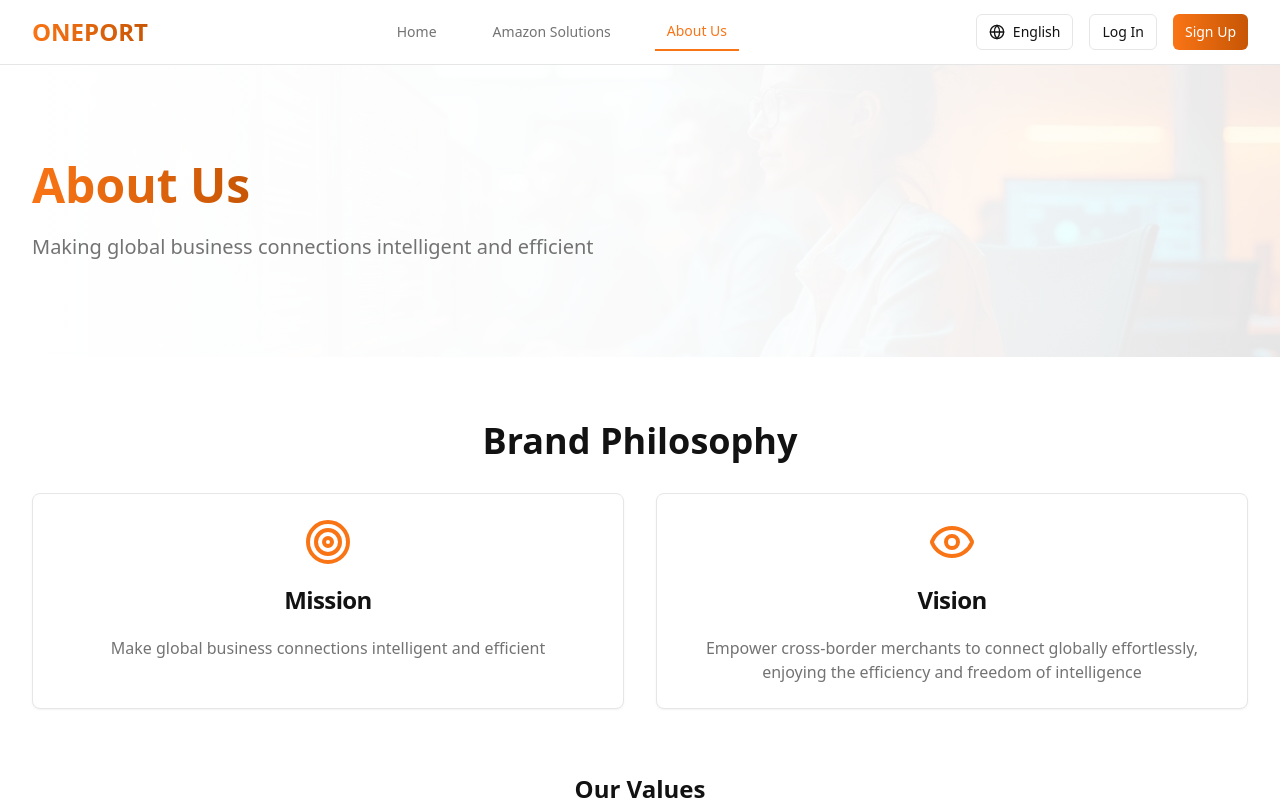
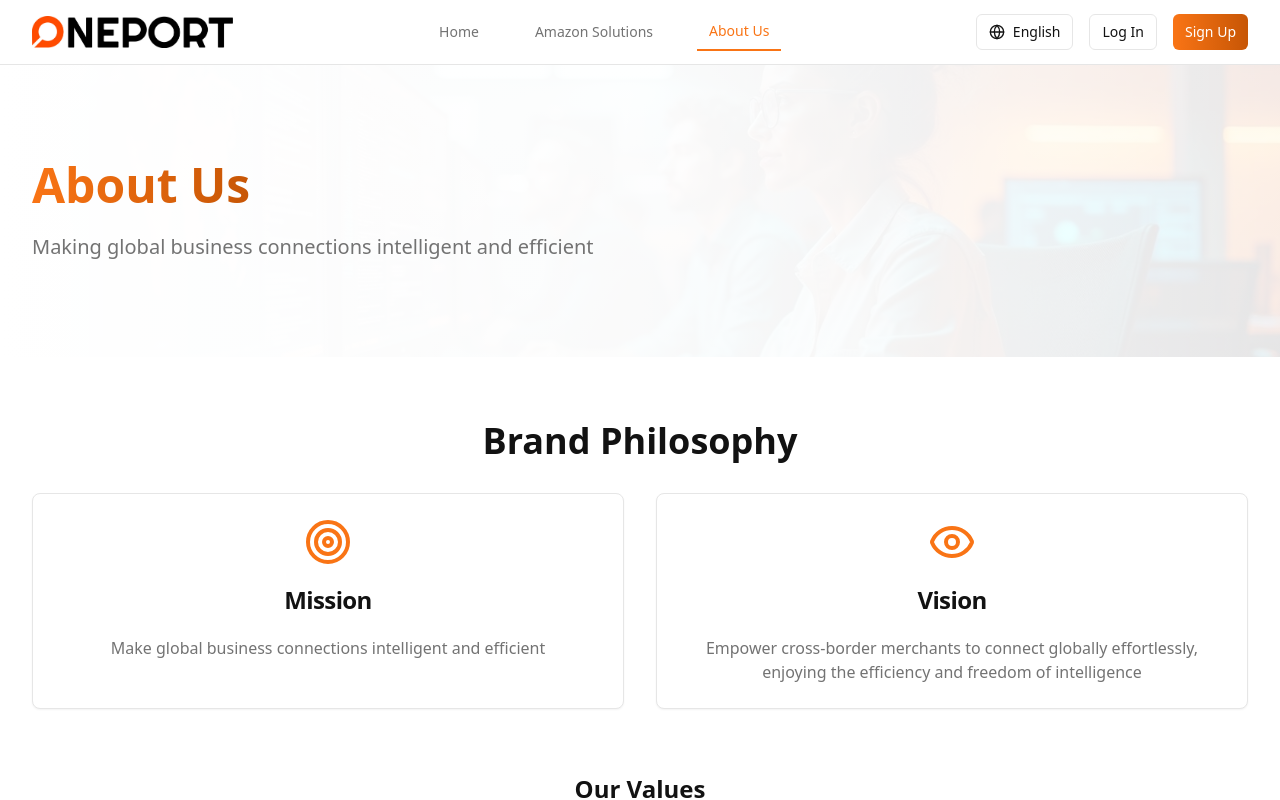
Before and after one commit to haiyuanhe/oneport-ai-growth, a React (Vite) app: page /about in a window 1280 px wide. Shown: the top 800 px of the page. Built offline with nearby package versions, Linux system fonts and the light colour scheme.

Commit message:
Update logo
Replace the current logo with the provided image.

```diff
--- a/src/components/Navigation.tsx
+++ b/src/components/Navigation.tsx
@@ -24,9 +24,11 @@ const Navigation = () => {
         <div className="flex justify-between h-16">
           <div className="flex items-center">
             <Link to="/" className="flex items-center">
-              <span className="text-2xl font-bold bg-gradient-to-r from-[hsl(var(--oneport-orange))] to-[hsl(var(--oneport-orange-dark))] bg-clip-text text-transparent">
-                ONEPORT
-              </span>
+              <img
+                src="/lovable-uploads/4372f5cf-9987-43f1-a5c6-7c0ff3b7a2e4.png"
+                alt="ONEPORT AI Logo"
+                className="h-8 w-auto"
+              />
             </Link>
           </div>
 
```
Also changed, not shown: public/lovable-uploads/4372f5cf-9987-43f1-a5c6-7c0ff3b7a2e4.png (added).
